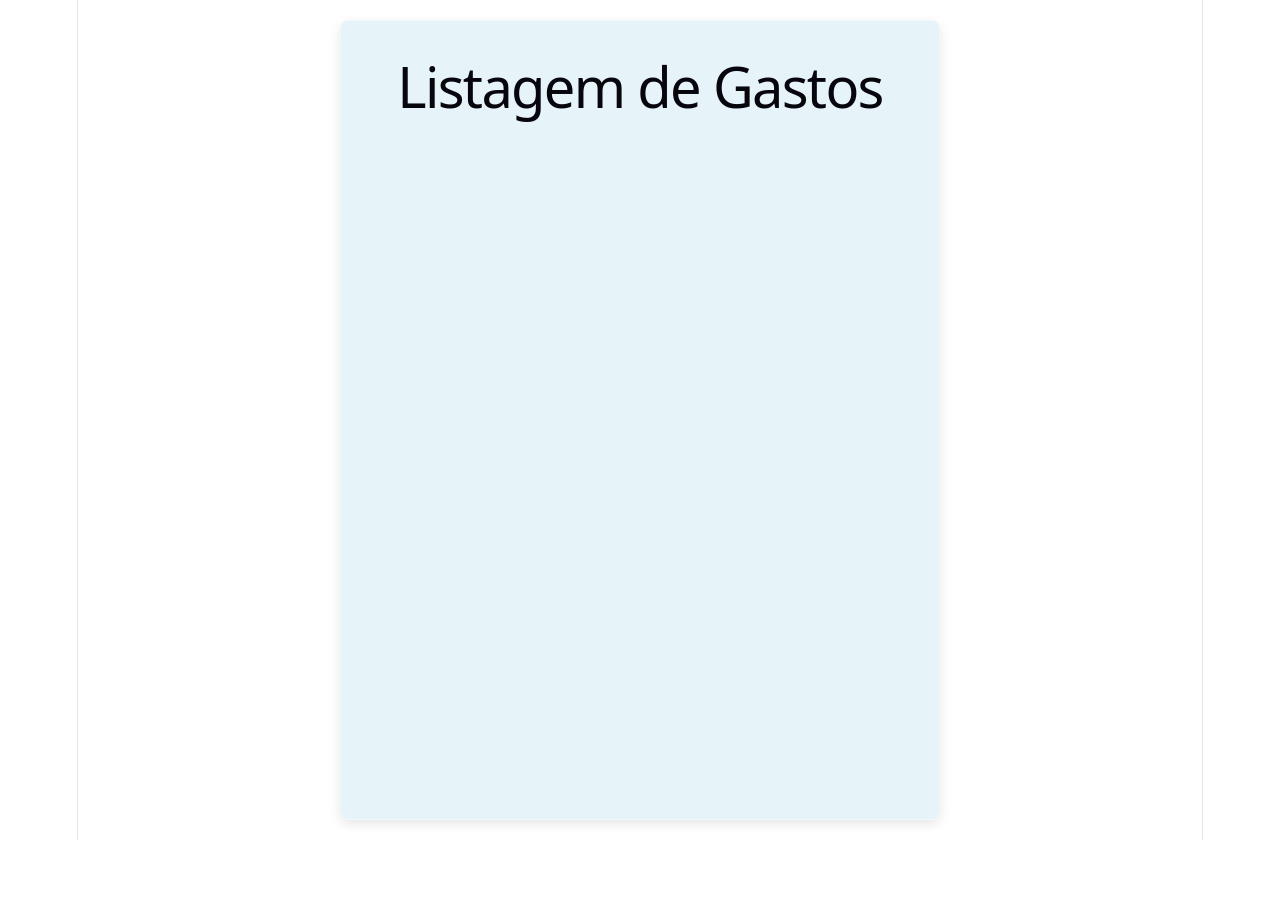
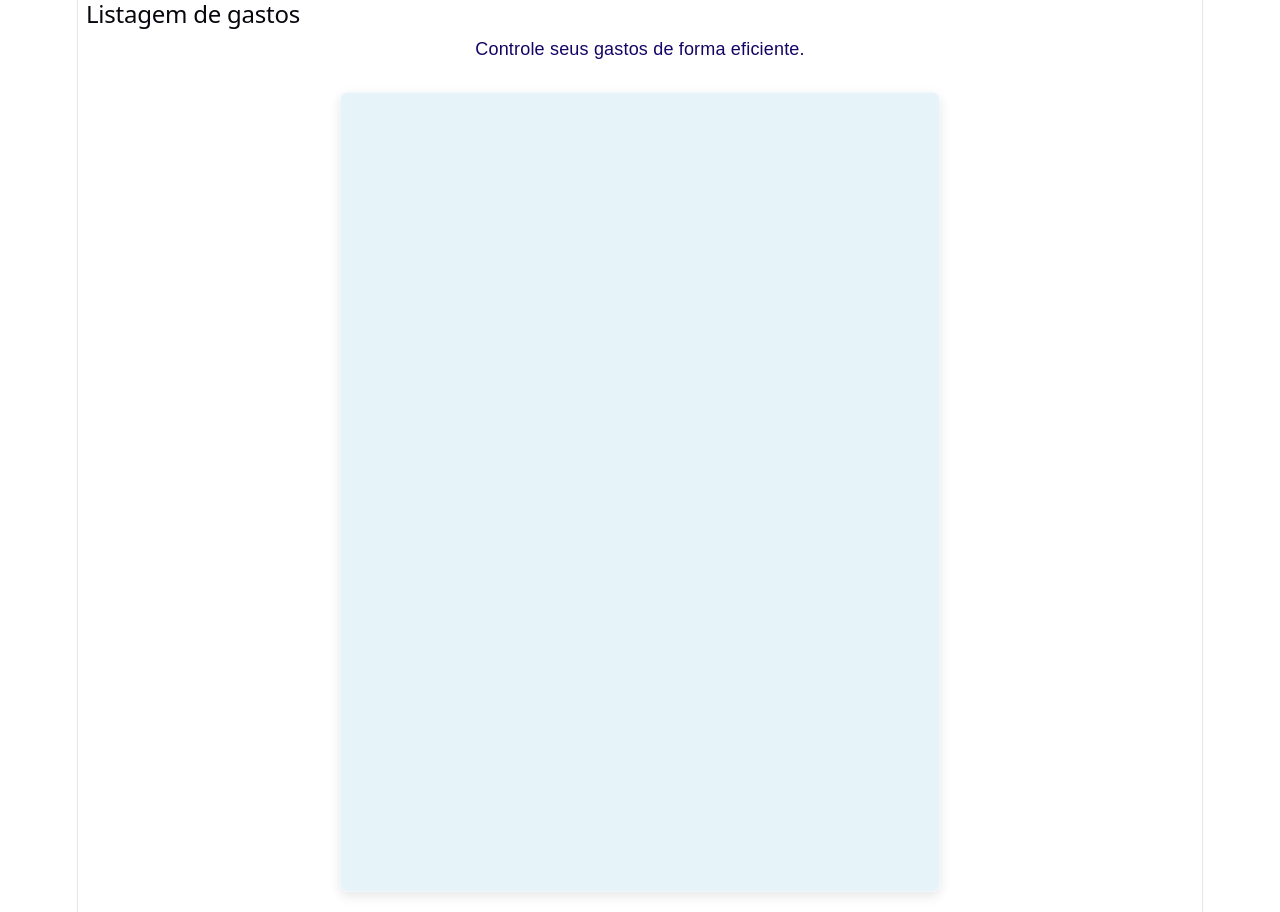
Before and after one commit to Negoedd-Dev/listagem-gastos-ORC-Dashboard, a React (Vite) app: page / in a window 1280 px wide. Before the commit the page ends 840 px from the top, so only its background shows below. Built offline with nearby package versions, Linux system fonts and the light colour scheme.

Commit message:
feat: criado o componente Header e aplicado ao arquivo principal.

```diff
--- a/src/App.jsx
+++ b/src/App.jsx
@@ -1,15 +1,15 @@
 import { useState } from "react";
 import EstilosGlobais from "./styles/EstilosGlobais";
 import "./App.css";
+import Header from "./components/header";
 
 function App() {
   return (
     <>
       <EstilosGlobais />
+      <Header />
       <div className="container">
-        <div className="form-container">
-          <h1>Listagem de Gastos</h1>
-        </div>
+        <div className="form-container"></div>
       </div>
     </>
   );
--- /dev/null
+++ b/src/components/header/Header.css
@@ -0,0 +1,14 @@
+.header {
+  width: 100%;
+  height: 4em;
+}
+
+.logo {
+  margin-left: 8px;
+  display: flex;
+  justify-content: flex-start;
+}
+
+.description {
+  color: rgb(21, 4, 100);
+}
--- /dev/null
+++ b/src/components/header/Header.jsx
@@ -0,0 +1,10 @@
+import "./Header.css";
+
+export default function Header() {
+  return (
+    <div className="header">
+      <h2 className="logo">Listagem de gastos</h2>
+      <p className="description">Controle seus gastos de forma eficiente.</p>
+    </div>
+  );
+}
--- /dev/null
+++ b/src/components/header/index.js
@@ -0,0 +1 @@
+export { default } from "./Header.jsx";
```
